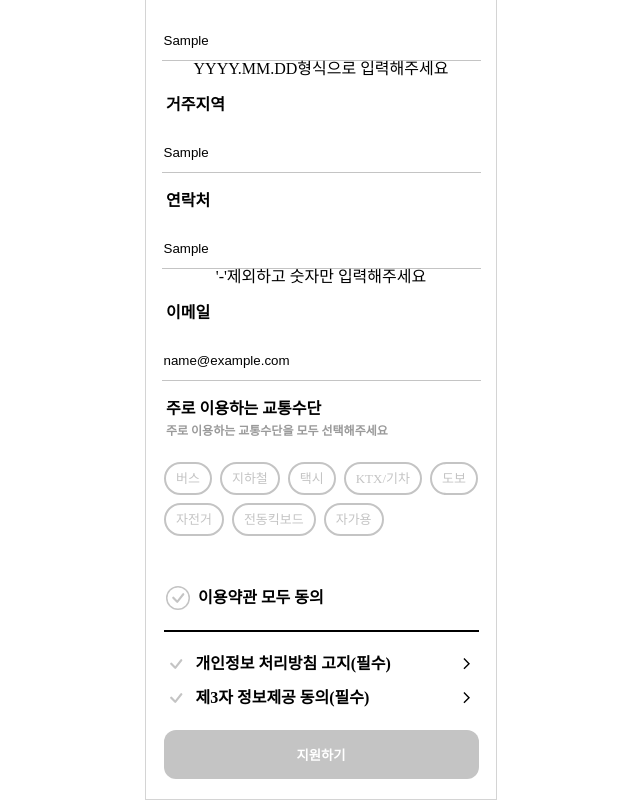
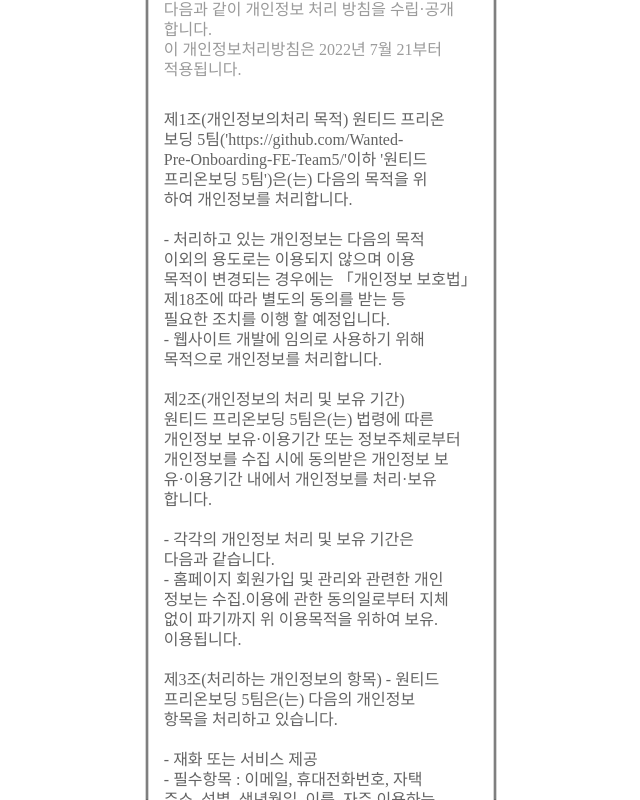
Before and after one commit to ymStudyLog/snplab-admin-ym, a React (Create React App) app: page /form in a window 1280 px wide. Both pictures are taken after typing "Sample", "Sample", "Sample", "Sample", "name@example.com" into the empty fields and a click on the button 785 px from the left and 980 px from the top of the page. Shown: the part 316-1116 px from the top of the page, without its empty margins (319-959 px from the left). Built offline with nearby package versions, Linux system fonts and the light colour scheme.

Commit message:
feat : form- 정보제공동의 모달로 구현

```diff
--- a/src/components/form/Form.tsx
+++ b/src/components/form/Form.tsx
@@ -13,6 +13,9 @@
 import transportations from "../../asset/transportaions";
 import { useRecoilValue, useSetRecoilState } from "recoil";
 import { radioState, radioInitialState } from "../../store/radioAtom";
+import PrivacyTemplate from "../privacy/Privacy";
+import ModalAgreeBackground from "../modal/ModalAgreeBackground";
+import ThirdPartyTemplate from "../privacy/ThirdParty";
 
 interface IFormInputs {
   name: string;
@@ -32,7 +35,6 @@
       agreement: false,
     },
     mode: "onChange",
-
   });
   const {
     register,
@@ -73,6 +75,10 @@
   };
 
   const [showRegionModal, setShowRegionModal] = React.useState<boolean>(false);
+  const [showPrivacyModal, setShowPrivacyModal] =
+    React.useState<boolean>(false);
+  const [showThirdpartyModal, setShowThirdpartyModal] =
+    React.useState<boolean>(false);
   const [showConfirmModal, setShowConfirmModal] =
     React.useState<boolean>(false);
 
@@ -97,33 +103,45 @@
         <FormStyle.DataTitle>이름</FormStyle.DataTitle>
 
         <FormInput
-          placeholder='홍길동'
-          name='name'
+          placeholder="홍길동"
+          name="name"
           options={{
             required: true,
             pattern: /^[ㄱ-ㅎ|ㅏ-ㅣ|가-힣]{2,5}$/,
           }}
         />
-        {errors?.name?.type === 'required' && <p>이름을 입력해주세요</p>}
-        {errors?.name?.type === 'pattern' && <p>한글을 입력해주세요</p>}
+        {errors?.name?.type === "required" && <p>이름을 입력해주세요</p>}
+        {errors?.name?.type === "pattern" && <p>한글을 입력해주세요</p>}
 
         <FormStyle.DataTitle>성별</FormStyle.DataTitle>
         <FormStyle.RadioContainer>
           <FormStyle.RadioLabel
-            htmlFor='female'
+            htmlFor="female"
             selected={radio.female}
             onClick={() => setRadio("female")}
           >
-            <FormStyle.NoneDisplayInput {...register('gender')} type='radio' name='gender' id='female' value='여' />
+            <FormStyle.NoneDisplayInput
+              {...register("gender")}
+              type="radio"
+              name="gender"
+              id="female"
+              value="여"
+            />
             <BsCheckCircle size={24} />
             여자
           </FormStyle.RadioLabel>
           <FormStyle.RadioLabel
-            htmlFor='male'
+            htmlFor="male"
             selected={radio.male}
             onClick={() => setRadio("male")}
           >
-            <FormStyle.NoneDisplayInput {...register('gender')} type='radio' name='gender' id='male' value='남' />
+            <FormStyle.NoneDisplayInput
+              {...register("gender")}
+              type="radio"
+              name="gender"
+              id="male"
+              value="남"
+            />
             <BsCheckCircle size={24} />
             남자
           </FormStyle.RadioLabel>
@@ -132,22 +150,26 @@
         <FormStyle.DataTitle>생년월일</FormStyle.DataTitle>
 
         <FormInput
-          placeholder='YYYY.MM.DD'
-          name='birthday'
+          placeholder="YYYY.MM.DD"
+          name="birthday"
           options={{
             required: true,
             maxLength: 10,
             pattern: /^(([0-9]+).{4}([0-9]+).{2}([0-9]+){2})/g,
           }}
         />
-        {errors?.birthday?.type === 'required' && <p>생년월일을 입력해주세요</p>}
-        {errors?.birthday?.type === 'pattern' && <p>YYYY.MM.DD형식으로 입력해주세요</p>}
+        {errors?.birthday?.type === "required" && (
+          <p>생년월일을 입력해주세요</p>
+        )}
+        {errors?.birthday?.type === "pattern" && (
+          <p>YYYY.MM.DD형식으로 입력해주세요</p>
+        )}
         <FormStyle.DataTitle>거주지역</FormStyle.DataTitle>
 
         <FormStyle.DataInput
-          type='text'
-          name='region'
-          placeholder='거주지역 선택'
+          type="text"
+          name="region"
+          placeholder="거주지역 선택"
           onClick={() => {
             setShowRegionModal(true);
           }}
@@ -160,29 +182,40 @@
 
         <FormStyle.DataTitle>연락처</FormStyle.DataTitle>
 
-        <FormInput placeholder="'-'제외하고입력" name={'contact'} options={{ required: true, maxLength: 11, pattern: /^[0-9]{11}/g }} />
-        {errors?.contact?.type === 'required' && <p>연락처를 입력해주세요</p>}
-        {errors?.contact?.type === 'pattern' && <p>'-'제외하고 숫자만 입력해주세요</p>}
+        <FormInput
+          placeholder="'-'제외하고입력"
+          name={"contact"}
+          options={{ required: true, maxLength: 11, pattern: /^[0-9]{11}/g }}
+        />
+        {errors?.contact?.type === "required" && <p>연락처를 입력해주세요</p>}
+        {errors?.contact?.type === "pattern" && (
+          <p>'-'제외하고 숫자만 입력해주세요</p>
+        )}
 
         <FormStyle.DataTitle>이메일</FormStyle.DataTitle>
 
         <FormInput
           placeholder="'@', '.com'포함해주세요"
-          name={'email'}
+          name={"email"}
           options={{
             required: true,
             maxLength: undefined,
             pattern: /^[\w.]+@[\w.]+\.[A-Za-z]{2,3}$/i,
           }}
         />
-        {errors?.email?.type === 'required' && <p>이메일을 입력해주세요</p>}
-        {errors?.email?.type === 'pattern' && <p>'@', '.com'을 포함하여 입력해주세요</p>}
+        {errors?.email?.type === "required" && <p>이메일을 입력해주세요</p>}
+        {errors?.email?.type === "pattern" && (
+          <p>'@', '.com'을 포함하여 입력해주세요</p>
+        )}
         <FormStyle.DataTitle>
           주로 이용하는 교통수단
-          <FormStyle.SubTitle>주로 이용하는 교통수단을 모두 선택해주세요</FormStyle.SubTitle>
+          <FormStyle.SubTitle>
+            주로 이용하는 교통수단을 모두 선택해주세요
+          </FormStyle.SubTitle>
         </FormStyle.DataTitle>
         <FormStyle.CheckBoxContainer>
-          {transportations.map((transportation: string, index: number): JSX.Element => {
+          {transportations.map(
+            (transportation: string, index: number): JSX.Element => {
               return (
                 <FormStyle.CheckBoxLabel
                   htmlFor={transportation}
@@ -192,7 +225,6 @@
                     handleClick(checkbox, index);
                   }}
                 >
-
                   <FormStyle.NoneDisplayInput
                     {...register("transportation", { required: true })}
                     type="checkbox"
@@ -208,7 +240,6 @@
               );
             }
           )}
-
         </FormStyle.CheckBoxContainer>
 
         <FormStyle.DataTitleRow>
@@ -216,29 +247,11 @@
             <FormStyle.ButtonLabel
               agreement={policy.privacy && policy.thirdparty}
             >
-              {/* input의 value값으로는 boolean을 줄수 없음 */}
-              {/* <input
-                style={{ display: "none" }}
-                type="checkbox"
-                {...register("agreement")}
-                name="agreement"
-                value="true"
-                onClick={() => {
-                  setPolicy((prevState: PolicyState) => {
-                    return {
-                      ...prevState,
-                      privacy: !policy.privacy,
-                      thirdparty: !policy.thirdparty,
-                    };
-                  });
-                }}
-              /> */}
               <FormStyle.NoneDisplayInput
                 type="checkbox"
                 {...register("agreement", { required: true })}
                 name="agreement"
                 value="true"
-
                 onClick={() => {
                   setPolicy((prevState: PolicyState) => {
                     return {
@@ -266,17 +279,20 @@
                   });
                 }}
               >
-                {/* <input
-                  type="checkbox"
-                  {...register("agreement", {
-                    required: true,
-                  })}
-                /> */}
                 <BsCheck size={24} />
               </FormStyle.DataToggle>
               개인정보 처리방침 고지(필수)
             </FormStyle.DataToggleContainer>
-            <FormStyle.LinkButton>
+            <FormStyle.LinkButton
+              onClick={() => {
+                setShowPrivacyModal(true);
+              }}
+            >
+              {showPrivacyModal && (
+                <ModalAgreeBackground>
+                  <PrivacyTemplate setShowPrivacyModal={setShowPrivacyModal} />
+                </ModalAgreeBackground>
+              )}
               <MdArrowForwardIos />
             </FormStyle.LinkButton>
           </FormStyle.Stretcher>
@@ -294,14 +310,25 @@
               </FormStyle.DataToggle>
               제3자 정보제공 동의(필수)
             </FormStyle.DataToggleContainer>
-            <FormStyle.LinkButton>
+            <FormStyle.LinkButton
+              onClick={() => {
+                setShowThirdpartyModal(true);
+              }}
+            >
+              {showThirdpartyModal && (
+                <ModalAgreeBackground>
+                  <ThirdPartyTemplate
+                    setShowThirdpartyModal={setShowThirdpartyModal}
+                  />
+                </ModalAgreeBackground>
+              )}
               <MdArrowForwardIos />
             </FormStyle.LinkButton>
           </FormStyle.Stretcher>
         </FormStyle.Positioner>
 
         <SubmitButton
-          type='submit'
+          type="submit"
           disabled={!isDirty || !isValid}
           //disabled
           onClick={() => {
--- a/src/components/modal/ModalBackground.tsx
+++ b/src/components/modal/ModalAgreeBackground.tsx
@@ -1,28 +1,29 @@
-import React from 'react';
-import styled from 'styled-components';
-import { ModalProps } from '../../types/ModalProps.type';
-import ModalPortal from './ModalPortal';
+import React from "react";
+import styled from "styled-components";
+import { ModalProps } from "../../types/ModalProps.type";
+import ModalPortal from "./ModalPortal";
 
-const ModalBackground = ({ children }: ModalProps) => {
+const ModalAgreeBackground = ({ children }: ModalProps) => {
   return (
     <ModalPortal>
-      <Background>{children}</Background>
+      <AgreeBackground>{children}</AgreeBackground>
     </ModalPortal>
   );
 };
 
-export default ModalBackground;
+export default ModalAgreeBackground;
 
-const Background = styled.div`
+const AgreeBackground = styled.div`
   position: absolute;
   left: 50%;
   transform: translateX(-50%);
   top: 0;
   width: 350px;
-  height: 1070px;
+  height: 1200px;
   z-index: 999;
   background-color: rgba(0, 0, 0, 0.5);
   display: flex;
   justify-content: center;
-  align-items: flex-end;
+  align-items: flex-start;
+  overflow-y: auto;
 `;
--- a/src/components/privacy/Privacy.tsx
+++ b/src/components/privacy/Privacy.tsx
@@ -5,22 +5,30 @@
 import { MobileSizeContainer } from "../../styles/template";
 import * as Privacy from "../../styles/privacy.styled";
 
-const PrivacyTemplate = () => {
+const PrivacyTemplate = ({ setShowPrivacyModal }: any) => {
   return (
     <MobileSizeContainer>
+      <Privacy.PrivacyContainer>
         <Privacy.PrivacyHeader>
           {/* Link 따로 스타일 들어간거 없음 */}
-        <Link to="/form">
-          <Privacy.GoBackButton>
+          <div>
+            <Privacy.GoBackButton
+              onClick={(e) => {
+                e.preventDefault();
+                e.stopPropagation();
+                setShowPrivacyModal(false);
+              }}
+            >
               <MdArrowBackIos />
             </Privacy.GoBackButton>
-        </Link>
+          </div>
           <Privacy.Title>서비스 이용약관</Privacy.Title>
         </Privacy.PrivacyHeader>
         <Privacy.PrivacyTitleBold>개인(신용)정보</Privacy.PrivacyTitleBold>
         <Privacy.PrivacyTitle>처리방침에 대한 동의 안내</Privacy.PrivacyTitle>
         <Privacy.PrivacyIntro>{introduction}</Privacy.PrivacyIntro>
         <Privacy.PrivacyMain>{mainContent}</Privacy.PrivacyMain>
+      </Privacy.PrivacyContainer>
     </MobileSizeContainer>
   );
 };
--- a/src/styles/privacy.styled.tsx
+++ b/src/styles/privacy.styled.tsx
@@ -1,4 +1,14 @@
-import styled from "styled-components"
+import styled from "styled-components";
+
+export const PrivacyContainer = styled.div`
+  width: 100%;
+  height: 100%;
+  border-bottom: 1px solid var(--color-border);
+  background-color: var(--color-white);
+  display: flex;
+  flex-direction: column;
+  position: relative;
+`;
 
 export const PrivacyHeader = styled.div`
   display: flex;
```
Also changed, not shown: src/components/admin/GetItem.tsx (+10 -2 lines), src/components/privacy/ThirdParty.tsx (+12 -6 lines). Lines whose indentation alone changed are shown as unchanged.
